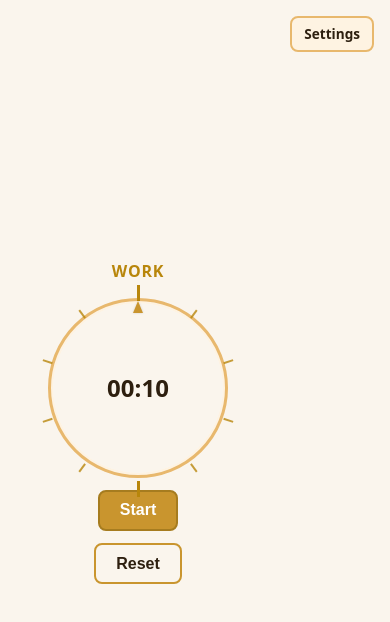
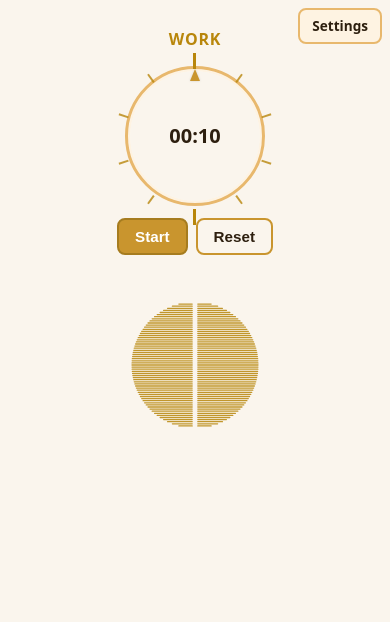
Before and after one commit to crisguardiola/pomodoro-timer, a website built with Vite: page index.html in a window 390 px wide. Built offline with nearby package versions, Linux system fonts and the light colour scheme.

Commit message:
responsiveness

```diff
--- a/src/main.js
+++ b/src/main.js
@@ -355,7 +355,7 @@ function createUI() {
 
   rootEl.append(modeLabelEl, clockWrap, controls);
 
-  // Two-column layout: left = timer (centred), right = reserved for later
+  // Two-column layout: left = timer (centred), right = Braun-style speaker
   const layoutColumns = document.createElement("div");
   layoutColumns.className = "layout-columns";
   const columnLeft = document.createElement("div");
@@ -363,8 +363,52 @@ function createUI() {
   const columnRight = document.createElement("div");
   columnRight.className = "column-right";
   columnLeft.appendChild(rootEl);
+  columnRight.appendChild(createBraunSpeaker());
   layoutColumns.append(columnLeft, columnRight);
   app.append(settingsCorner, layoutColumns);
+}
+
+/**
+ * Creates an SVG element: Braun-inspired circular speaker grille (horizontal
+ * lines forming a circle with a central vertical gap). Purely decorative.
+ * @returns {SVGSVGElement}
+ */
+function createBraunSpeaker() {
+  const size = 200;
+  const r = 90;
+  const gap = 8; // central vertical gap
+  const lineSpacing = 3;
+  const strokeWidth = 1.8;
+  const svg = document.createElementNS("http://www.w3.org/2000/svg", "svg");
+  svg.setAttribute("viewBox", `0 0 ${size} ${size}`);
+  svg.setAttribute("aria-hidden", "true");
+  svg.setAttribute("class", "braun-speaker");
+  const g = document.createElementNS("http://www.w3.org/2000/svg", "g");
+  g.setAttribute("transform", `translate(${size / 2}, ${size / 2})`);
+  const halfGap = gap / 2;
+  for (let y = -r; y <= r; y += lineSpacing) {
+    const x = Math.sqrt(Math.max(0, r * r - y * y));
+    if (x <= halfGap) continue;
+    const left = document.createElementNS("http://www.w3.org/2000/svg", "line");
+    left.setAttribute("x1", -x);
+    left.setAttribute("y1", y);
+    left.setAttribute("x2", -halfGap);
+    left.setAttribute("y2", y);
+    left.setAttribute("stroke", "currentColor");
+    left.setAttribute("stroke-width", strokeWidth);
+    left.setAttribute("stroke-linecap", "round");
+    const right = document.createElementNS("http://www.w3.org/2000/svg", "line");
+    right.setAttribute("x1", halfGap);
+    right.setAttribute("y1", y);
+    right.setAttribute("x2", x);
+    right.setAttribute("y2", y);
+    right.setAttribute("stroke", "currentColor");
+    right.setAttribute("stroke-width", strokeWidth);
+    right.setAttribute("stroke-linecap", "round");
+    g.append(left, right);
+  }
+  svg.appendChild(g);
+  return svg;
 }
 
 /**
--- a/src/style.css
+++ b/src/style.css
@@ -96,9 +96,11 @@ body[data-mode="break"] {
 body {
   margin: 0;
   min-height: 100vh;
+  min-height: 100dvh;
   font-family: var(--font-family);
   background-color: var(--color-bg-page);
   transition: background-color var(--transition-slow), color var(--transition-normal);
+  padding: env(safe-area-inset-top) env(safe-area-inset-right) env(safe-area-inset-bottom) env(safe-area-inset-left);
 }
 
 #app {
@@ -122,12 +124,35 @@ body {
   justify-content: center;
   align-items: center;
   padding: var(--space-3xl);
+  overflow: visible;
+}
+
+.column-left > * {
+  transform: scale(2.25);
+  transform-origin: center center;
 }
 
 .column-right {
   flex: 1;
   min-width: 0;
-  /* Empty for now; content to be added later */
+  display: flex;
+  justify-content: center;
+  align-items: center;
+  padding: var(--space-3xl);
+  overflow: visible;
+}
+
+.column-right > * {
+  transform: scale(2.25);
+  transform-origin: center center;
+}
+
+/* Braun-inspired circular speaker grille (right column) */
+.braun-speaker {
+  width: min(200px, 90%);
+  height: auto;
+  color: var(--color-accent);
+  opacity: 0.85;
 }
 
 /* --- Timer root (theme is applied via :root / body[data-mode]) --------------- */
@@ -141,8 +166,8 @@ body {
 /* --- Settings corner entry (trigger + dropdown panel) ------------------------ */
 .settings-corner {
   position: fixed;
-  top: var(--space-xl);
-  right: var(--space-xl);
+  top: max(var(--space-xl), env(safe-area-inset-top));
+  right: max(var(--space-xl), env(safe-area-inset-right));
   z-index: 100;
 }
 
@@ -364,7 +389,7 @@ body {
 /* --- Timer notification (Stage 2: on-screen message when time is over) ------- */
 .timer-toast {
   position: fixed;
-  bottom: var(--space-3xl);
+  bottom: max(var(--space-3xl), env(safe-area-inset-bottom));
   left: 50%;
   transform: translateX(-50%) translateY(var(--space-xl));
   max-width: calc(100% - var(--space-4xl));
@@ -426,3 +451,108 @@ body {
   color: var(--color-text);
   box-shadow: 0 1px 0 currentColor;
 }
+
+/* =============================================================================
+   Responsive layout
+   ============================================================================= */
+
+/* Tablet: stack columns vertically, reduce scale */
+@media (max-width: 900px) {
+  .layout-columns {
+    flex-direction: column;
+    min-height: auto;
+  }
+
+  .column-left,
+  .column-right {
+    flex: none;
+    min-height: min(50vh, 320px);
+    width: 100%;
+  }
+
+  .column-left > *,
+  .column-right > * {
+    transform: scale(1.5);
+  }
+}
+
+/* Small tablet / large phone: smaller scale */
+@media (max-width: 600px) {
+  .column-left,
+  .column-right {
+    min-height: min(45vh, 280px);
+    padding: var(--space-xl);
+  }
+
+  .column-left > *,
+  .column-right > * {
+    transform: scale(1.25);
+  }
+
+  .timer-root {
+    padding: var(--space-2xl) var(--space-xl);
+  }
+
+  .settings-corner {
+    top: var(--space-md);
+    right: var(--space-md);
+  }
+
+  .timer-toast {
+    bottom: var(--space-xl);
+    max-width: calc(100% - var(--space-2xl));
+    padding: var(--space-md) var(--space-xl);
+  }
+}
+
+/* Phone: no scale, compact layout, smaller clock */
+@media (max-width: 480px) {
+  .column-left,
+  .column-right {
+    min-height: auto;
+    padding: var(--space-lg);
+  }
+
+  .column-left > *,
+  .column-right > * {
+    transform: scale(1);
+  }
+
+  .timer-root {
+    padding: var(--space-xl) var(--space-lg);
+  }
+
+  .analog-clock-face {
+    width: 140px;
+    height: 140px;
+  }
+
+  .analog-clock-tick {
+    transform-origin: 1px 80px;
+  }
+
+  .analog-clock-tick-major {
+    transform-origin: 1.5px 86px;
+  }
+
+  .analog-clock-hand {
+    transform-origin: 5px 70px;
+  }
+
+  .countdown {
+    font-size: 1.25rem;
+  }
+
+  .controls {
+    gap: var(--space-md);
+  }
+
+  .btn {
+    padding: 0.5rem var(--space-xl);
+    font-size: var(--font-size-md);
+  }
+
+  .braun-speaker {
+    width: min(140px, 70%);
+  }
+}
```
